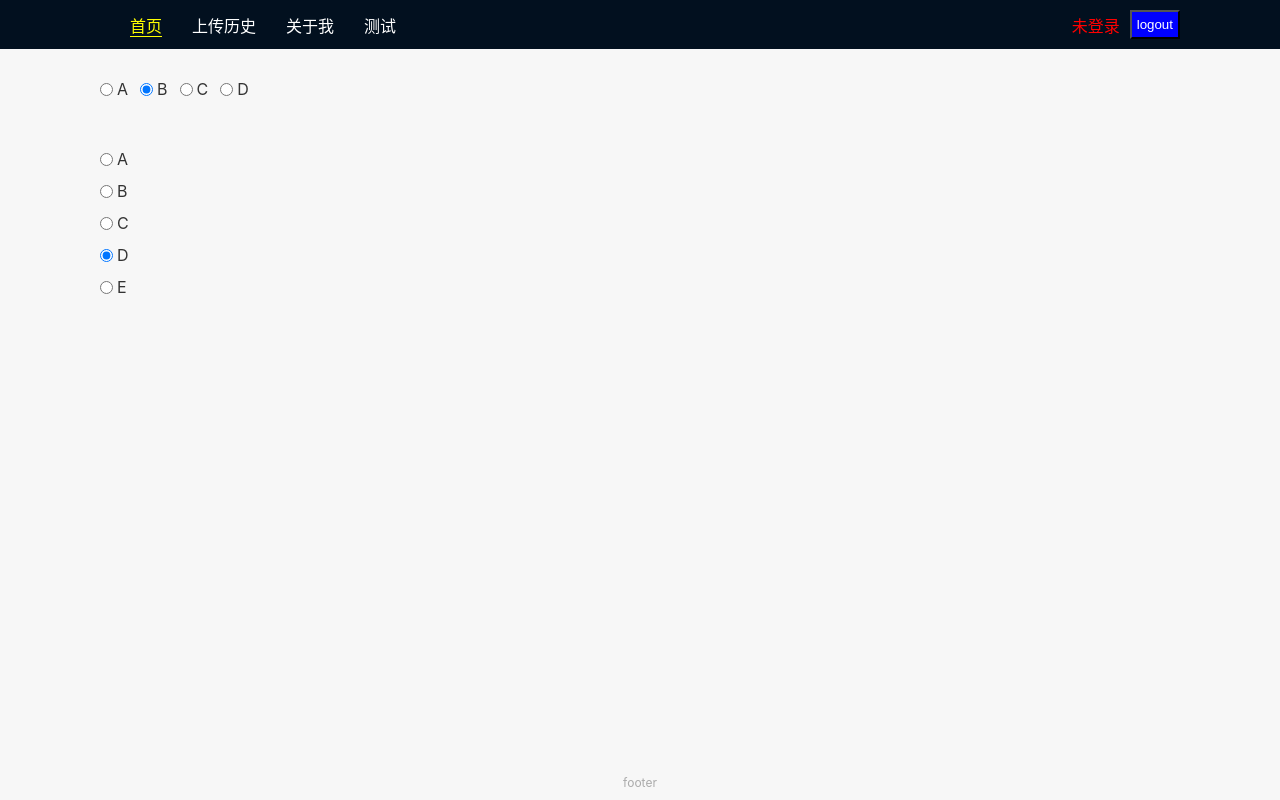
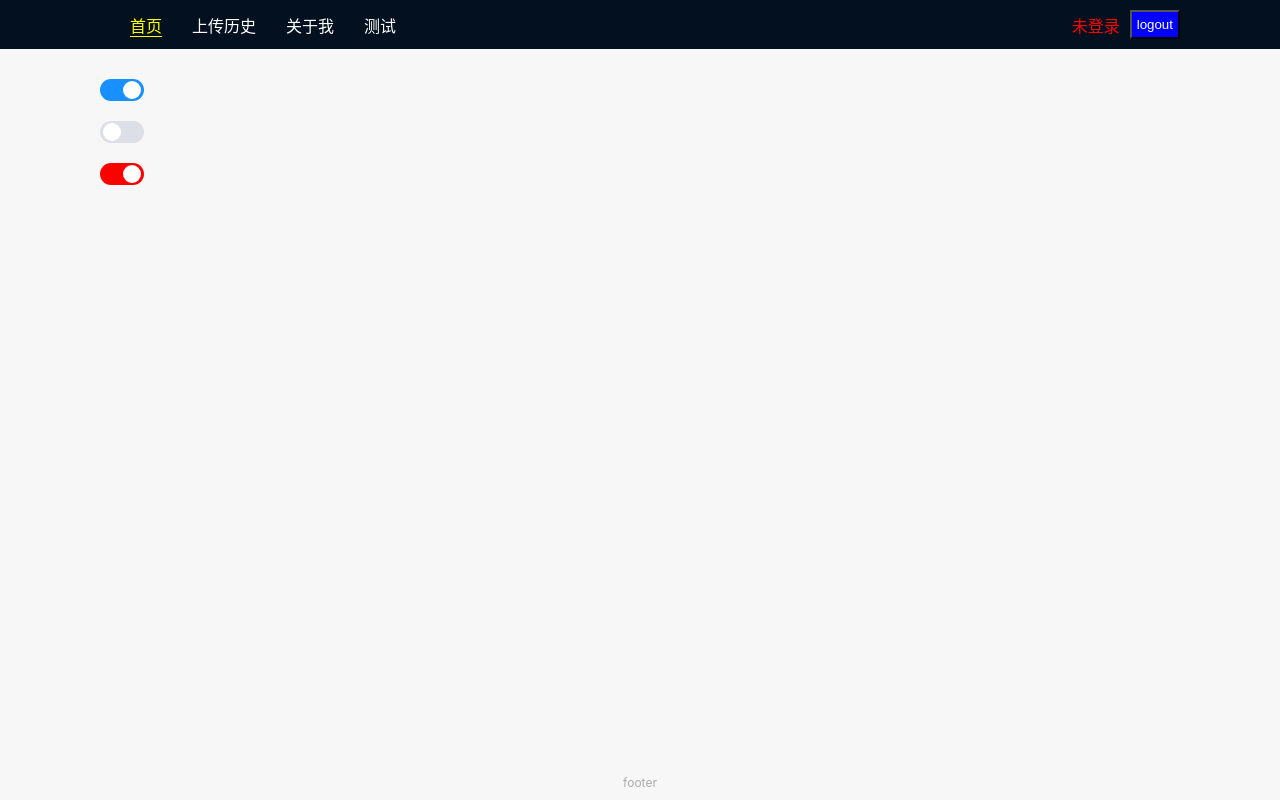
Before and after one commit to leigp555/react-ui-lib, a React app: page /#/ in a window 1280 px wide. Built offline with nearby package versions, Linux system fonts and the light colour scheme.

Commit message:
feat: 完成switch组件

```diff
--- /dev/null
+++ b/src/lib/Switch/Switch.tsx
@@ -0,0 +1,47 @@
+import React, { HTMLAttributes, useRef, useState } from 'react';
+import classNames from 'classnames';
+import './index.scss';
+
+interface Props extends HTMLAttributes<HTMLDivElement> {
+  defaultChecked?: boolean;
+  onColor?: string;
+  offColor?: string;
+  callback?: (checked: boolean) => void;
+  children?: React.ReactNode;
+}
+
+const Switch: React.FC<Props> = (props) => {
+  const { children, onColor, offColor, defaultChecked, callback, ...rest } = props;
+  const [selected, setSelected] = useState<boolean>(defaultChecked!);
+  const wrapRef = useRef<HTMLDivElement>(null);
+  const innerRef = useRef<HTMLDivElement>(null);
+  const selectedChange = () => {
+    callback!(!selected);
+    setSelected(!selected);
+  };
+  return (
+    <div
+      role="presentation"
+      className={classNames('gulu-switch')}
+      style={{ backgroundColor: `${selected ? onColor : offColor}` }}
+      ref={wrapRef}
+      {...rest}
+      onClick={selectedChange}
+    >
+      <div
+        ref={innerRef}
+        className={classNames('inner', 'gulu-switch-inner', `${selected ? 'gulu-switch-on' : ''}`)}
+      />
+    </div>
+  );
+};
+
+Switch.defaultProps = {
+  defaultChecked: false,
+  onColor: '#1890ff',
+  offColor: '#dcdfe6',
+  callback: () => {},
+  children: ''
+};
+
+export default Switch;
--- /dev/null
+++ b/src/lib/Switch/index.scss
@@ -0,0 +1,22 @@
+.gulu-switch {
+  width: 44px;
+  height: 22px;
+  border-radius: 11px;
+  border: none;
+  position: relative;
+  > .gulu-switch-inner {
+    display: block;
+    background-color: #ffffff;
+    width: 18px;
+    height: 18px;
+    border-radius: 9px;
+    position: absolute;
+    left: 3px;
+    top: 2px;
+    transition: all 250ms;
+  }
+
+  > .gulu-switch-on {
+    transform: translateX(calc(38px - 100%));
+  }
+}
--- a/src/lib/common/common.tsx
+++ b/src/lib/common/common.tsx
@@ -44,3 +44,7 @@ export const Action = styled.div`
     transition: opacity 300ms;
   }
 `;
+
+export const BoxShadow = styled.div`
+  box-shadow: 0 2px 4px #00230b33;
+`;
--- a/src/pages/Home.tsx
+++ b/src/pages/Home.tsx
@@ -1,42 +1,24 @@
-import React, { useState } from 'react';
+import React from 'react';
 import styled from 'styled-components';
-import Radio from '../lib/Radio/Radio';
-import RadioItem from '../lib/Radio/RadioItem';
+import Switch from '../lib/Switch/Switch';
 
 const Wrap = styled.div`
+  display: flex;
+  flex-direction: column;
+  gap: 20px;
   position: relative;
-  display: flex;
-  gap: 50px;
-  flex-direction: column;
   width: 350px;
 `;
 
 const Home: React.FC = () => {
-  const [value, setValue] = useState(2);
-  const [value2, setValue2] = useState(4);
-  const callback = (num: number) => {
-    console.log('xx', num);
-    setValue(num);
-  };
-  const callback2 = (num: number) => {
-    console.log('yy', num);
-    setValue2(num);
+  const onChange = (checked: boolean) => {
+    console.log(checked);
   };
   return (
     <Wrap>
-      <Radio callback={callback} value={value} direction="row">
-        <RadioItem value={1}>A</RadioItem>
-        <RadioItem value={2}>B</RadioItem>
-        <RadioItem value={3}>C</RadioItem>
-        <RadioItem value={4}>D</RadioItem>
-      </Radio>
-      <Radio callback={callback2} value={value2} direction="column">
-        <RadioItem value={1}>A</RadioItem>
-        <RadioItem value={2}>B</RadioItem>
-        <RadioItem value={3}>C</RadioItem>
-        <RadioItem value={4}>D</RadioItem>
-        <RadioItem value={5}>E</RadioItem>
-      </Radio>
+      <Switch defaultChecked callback={onChange} />
+      <Switch callback={onChange} />
+      <Switch onColor="red" offColor="orange" callback={onChange} defaultChecked />
     </Wrap>
   );
 };
```
